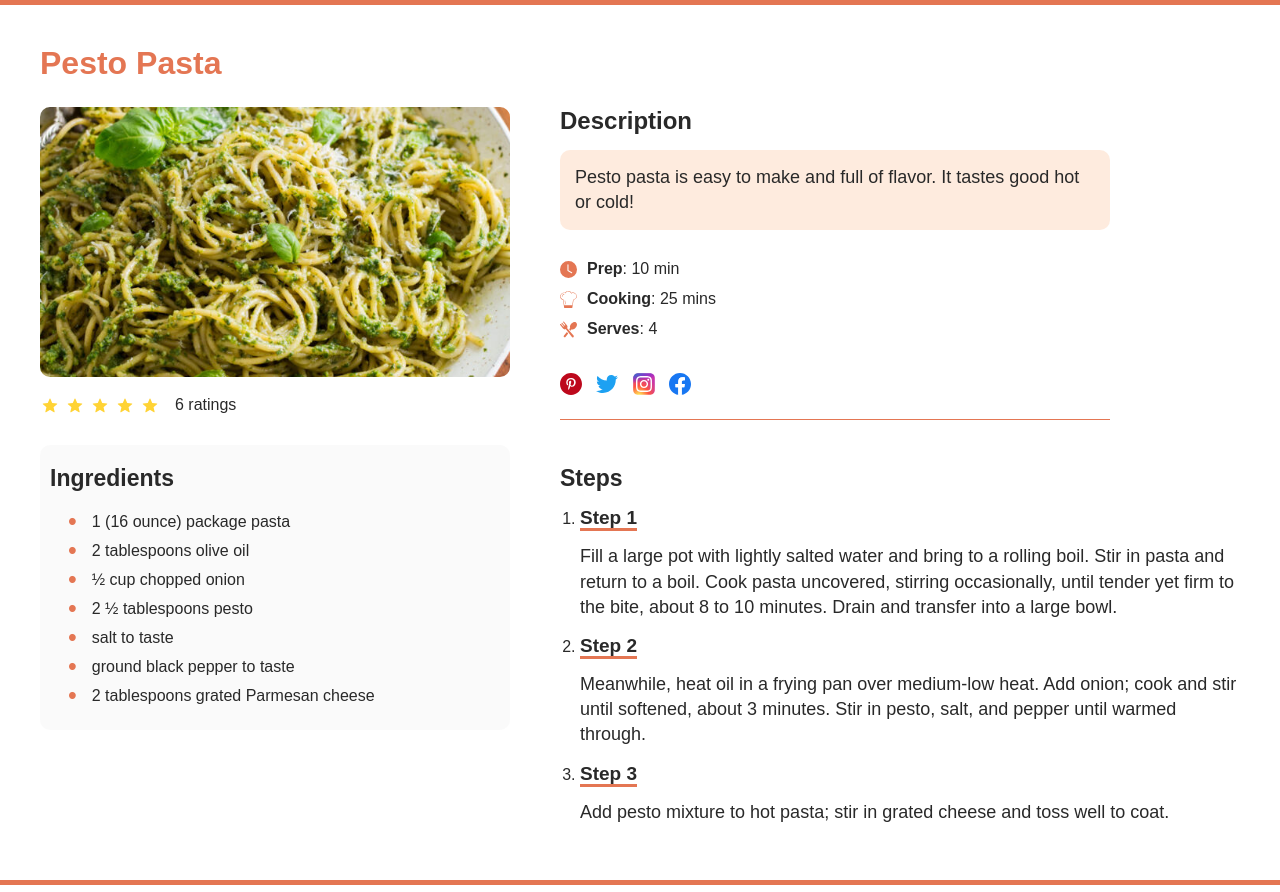
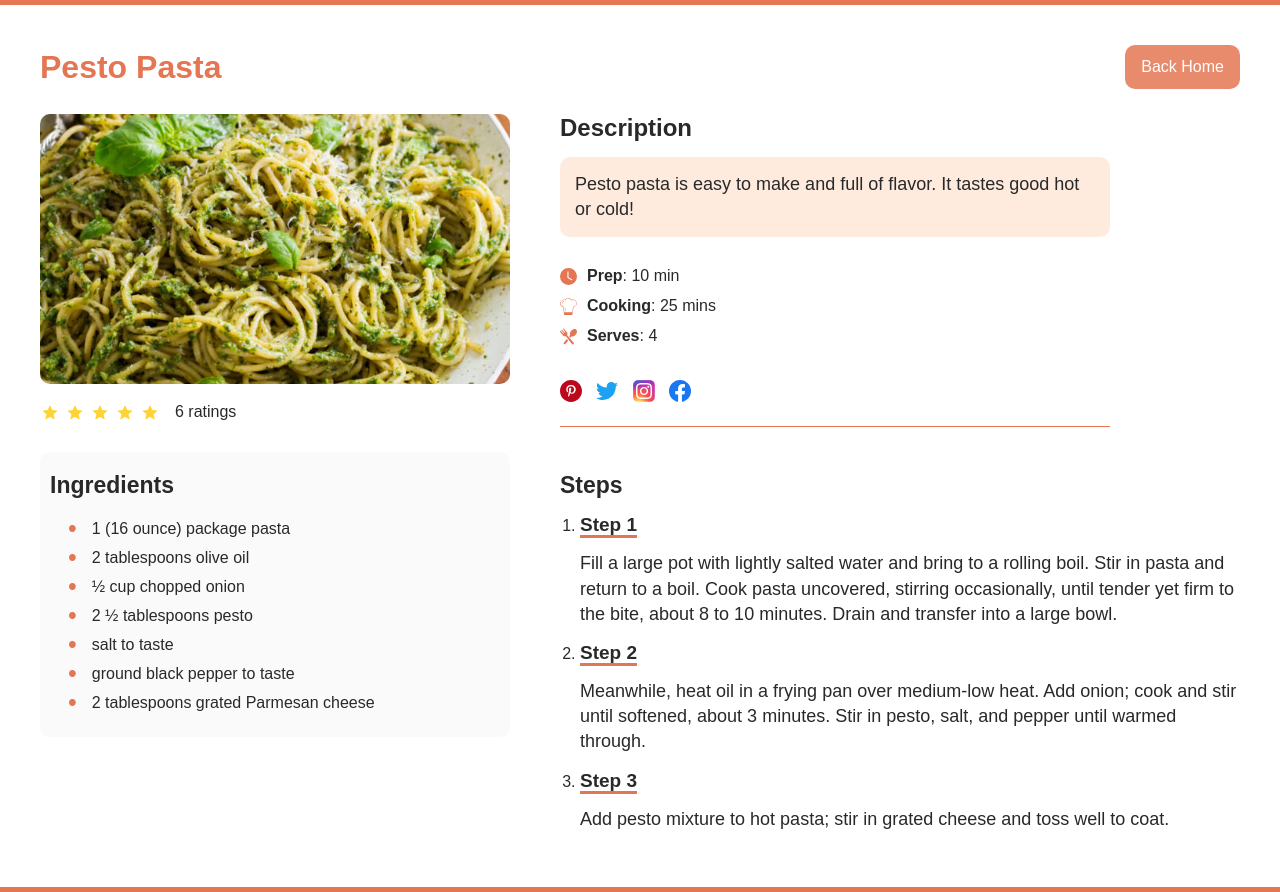
Before and after one commit to brumacosmin/odin-recipes, a plain HTML site: page recipes/pesto_pasta.html in a window 1280 px wide. Drawn offline with Linux system fonts and the light colour scheme.

Commit message:
Added back home btn to recipes pages

```diff
--- a/recipes/pesto_pasta.html
+++ b/recipes/pesto_pasta.html
@@ -10,7 +10,10 @@
   </head>
   <body>
     <div class="grid-col2">
-      <h1 class="recipe-name">Pesto Pasta</h1>
+      <div class="flex-title-btn-home">
+        <h1 class="recipe-name">Pesto Pasta</h1>
+        <a href="../index.html"><button class="btn-home">Back Home</button></a>
+      </div>
       <div class="img&rating">
         <img
           src="../img/pesto_pasta.jpg"
--- a/recipes/recipes_style.css
+++ b/recipes/recipes_style.css
@@ -15,10 +15,30 @@ p {
   font-size: 18px;
 }
 
-.recipe-name {
+.flex-title-btn-home {
   color: #e47653;
   grid-column: 1/-1;
+  display: flex;
+  justify-content: space-between;
+  align-items: center;
 }
+
+/* ---------------BACK HOME BTN START-------- */
+.btn-home {
+  background-color: rgba(228, 118, 83, 0.85);
+  border: none;
+  color: #fff;
+  border-radius: 10px;
+  font-size: 16px;
+  padding: 13px 16px;
+}
+
+.btn-home:hover {
+  cursor: pointer;
+  background-color: #fa8b6a;
+}
+
+/* ---------------BACK HOME BTN END-------- */
 
 /* ---------------IMAGE & RATING START-------- */
 
```
Also changed, not shown: recipes/classic_burger.html (+3 -0 lines), recipes/maple_salmon.html (+4 -1 lines).
